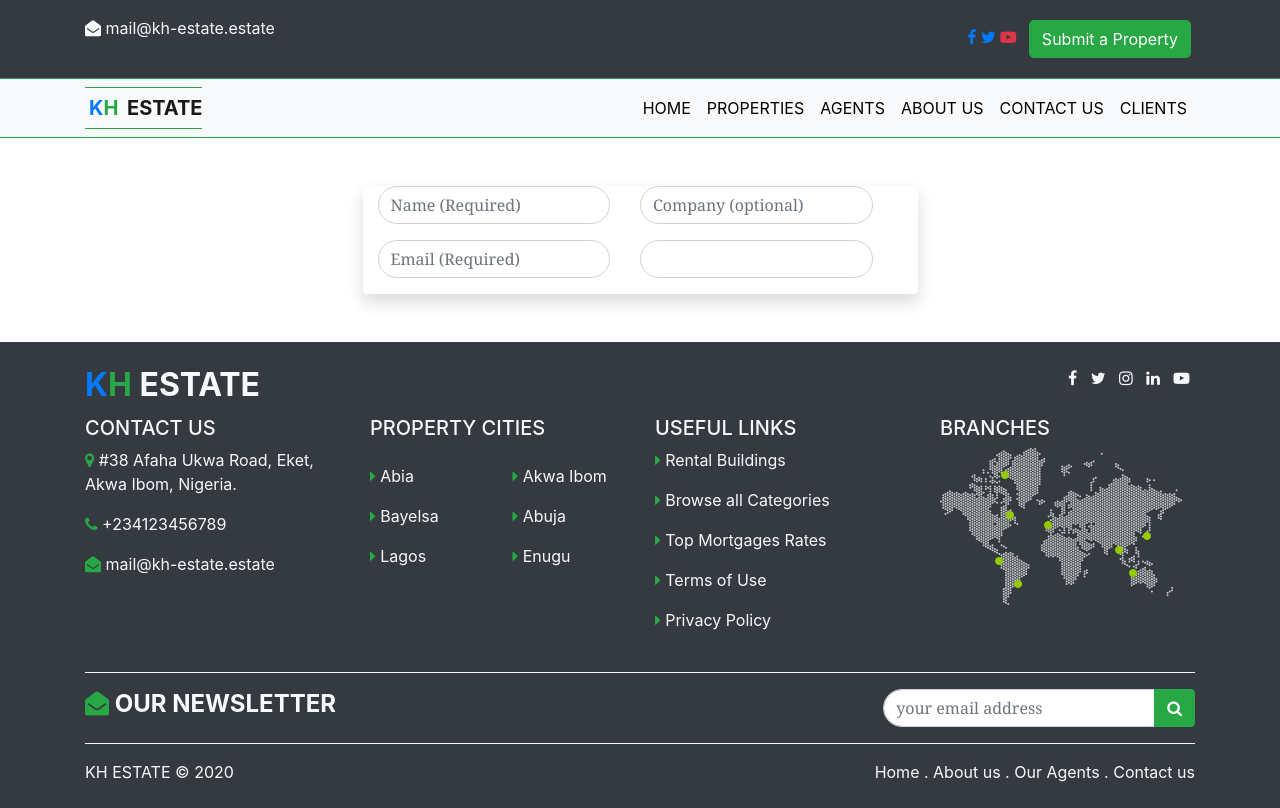
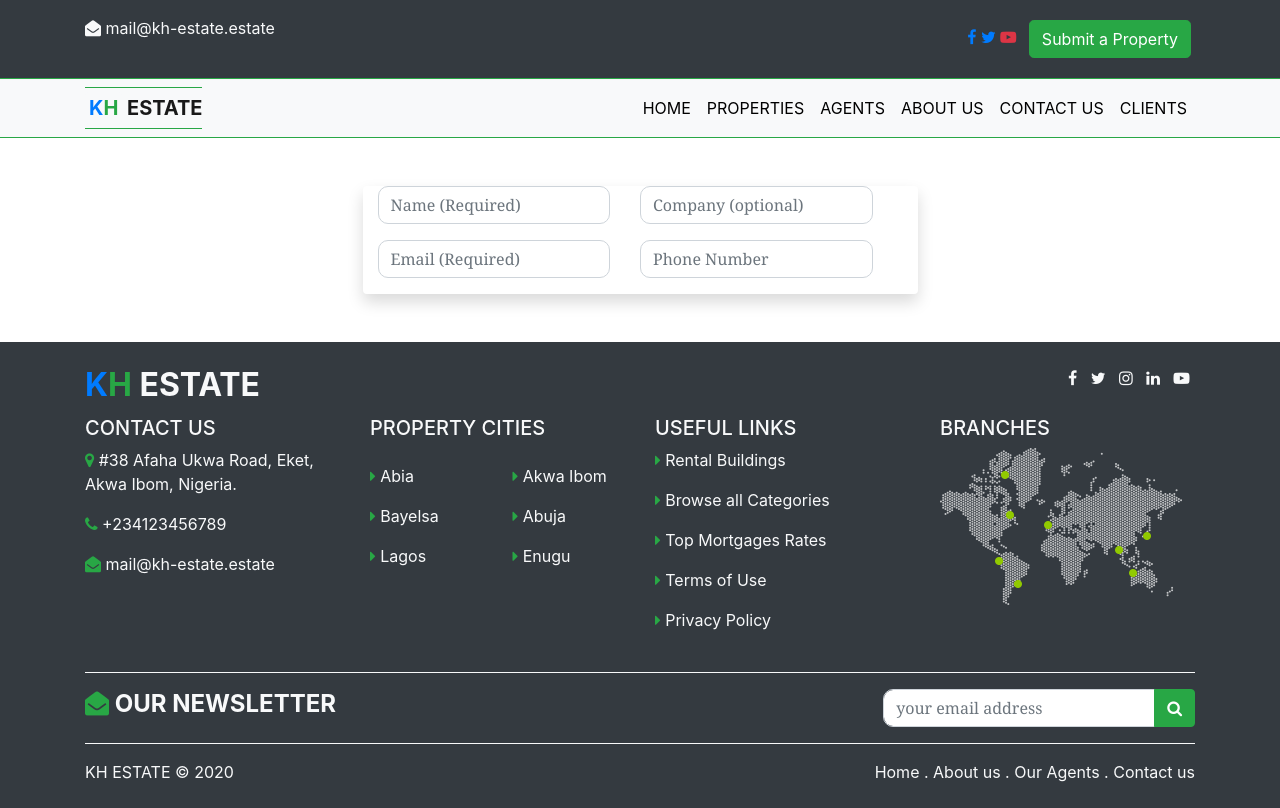
Before and after one commit to Danroyal001/kh-estate, a plain HTML site: page contact.html in a window 1280 px wide. Drawn offline with Linux system fonts and the light colour scheme.

Commit message:
merged clients.html

```diff
--- a/contact.html
+++ b/contact.html
@@ -72,19 +72,20 @@
 
            <div class="col-12 col-sm-6">
              <div class="form-group">
-               <input class="form-control" type="text" autocomplete="name" placeholder="Name (Required)" required>
+               <input class="form-control" type="text" name="name" autocomplete="name" placeholder="Name (Required)" required>
              </div>
              <div class="form-group">
-              <input class="form-control" type="email" placeholder="Email (Required)" autocomplete="email" required>
+              <input class="form-control" type="email" name="email" placeholder="Email (Required)" autocomplete="email" required>
             </div>
            </div>
 
            <div class="col-12 col-sm-6">
             <div class="form-group">
-              <input class="form-control" placeholder="Company (optional)" type="text" required>
+              <input class="form-control" placeholder="Company (optional)" type="text" name="company" autocomplete="company" required>
             </div>
             <div class="form-group">
-             <input class="form-control">
+             <input class="form-control" type="tel" autocomplete="tel" placeholder=
+             "Phone Number" name="number" required>
            </div>
           </div>
 
--- a/css/kh-estate.css
+++ b/css/kh-estate.css
@@ -1,5 +1,5 @@
 *{
-    transition: 3.5s all !important;
+    transition: 2s all !important;
 }
 
 html{
--- a/css/styles.css
+++ b/css/styles.css
@@ -64,7 +64,7 @@
     font-family: Cambria, Cochin, Georgia, Times, 'Times New Roman', serif;
 }
 .form-control{
-    border-radius: 50px;
+    border-radius: 10px;
     font-family: Cambria, Cochin, Georgia, Times, 'Times New Roman', serif;
 }
 .form-group{
```
Also changed, not shown: clients.html (renamed from client.html).
